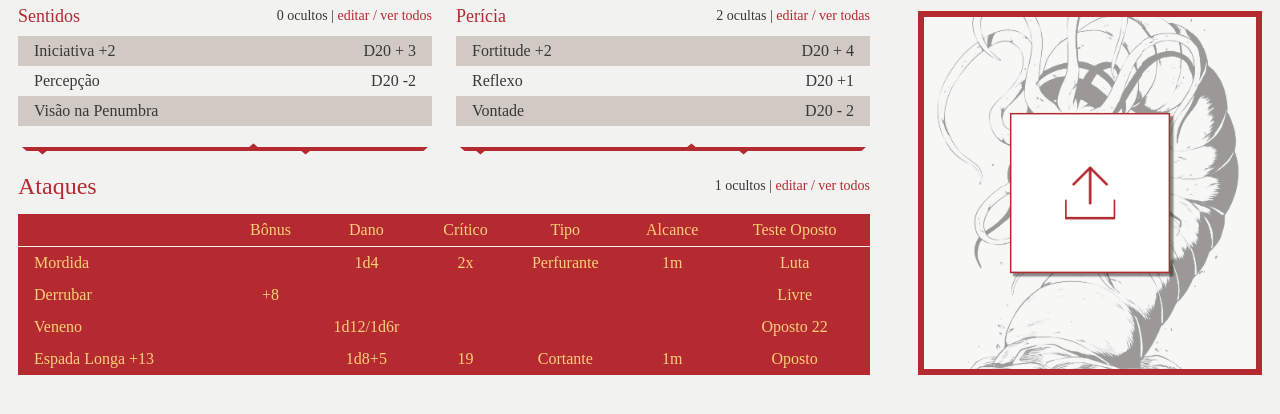
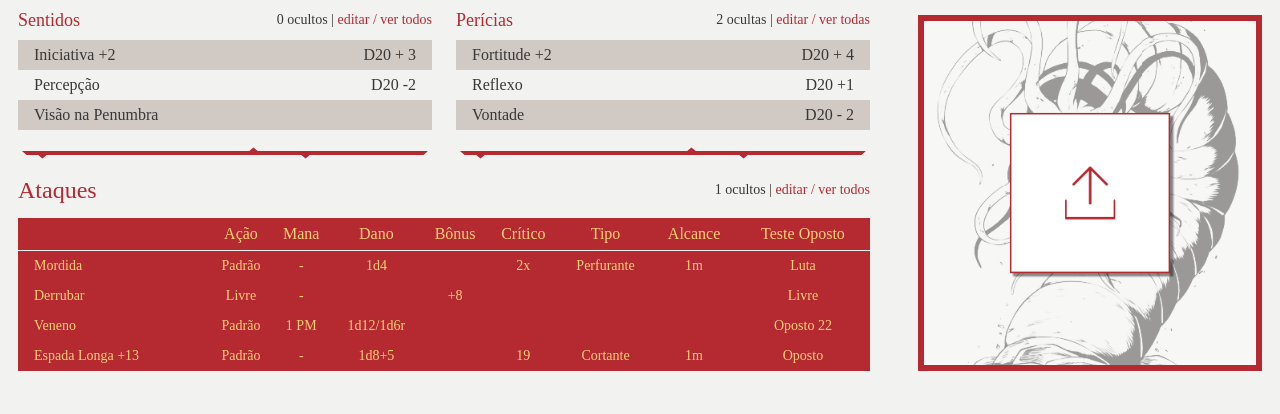
Before and after one commit to bolognini/helladarion-codex, a Gatsby site: page /Sheet in a window 1280 px wide. Shown: the part 366-780 px from the top of the page. Built offline with nearby package versions, Linux system fonts and the light colour scheme; Gatsby itself is replaced by a stand-in of ours; a web font is replaced by a local one.

Commit message:
feat: add mana cost and action for attacks

```diff
--- a/src/components/Attacks/Attacks.js
+++ b/src/components/Attacks/Attacks.js
@@ -36,8 +36,10 @@ export const Attacks = ({ attacksList, setModalType, openModal }) => {
             return (
               <tr key={`attackName-${index}`}>
                 <td id={`attackName-${index}`}>{attack.attackName}</td>
+                <td id={`attackAction-${index}`}>{attack.action}</td>
+                <td id={`attackManaCost-${index}`}>{attack.manaCost}</td>
+                <td id={`attackDamage-${index}`}>{attack.damage}</td>
                 <td id={`attackBonus-${index}`}>{attack.bonus}</td>
-                <td id={`attackDamage-${index}`}>{attack.damage}</td>
                 <td id={`attackCritic-${index}`}>{attack.critic}</td>
                 <td id={`attackType-${index}`}>{attack.attType}</td>
                 <td id={`attackRange-${index}`}>{attack.range}</td>
--- a/src/components/Attacks/Attacks.style.js
+++ b/src/components/Attacks/Attacks.style.js
@@ -21,6 +21,10 @@ export const Table = styled.table`
 
   thead {
     border-bottom: 1px solid var(--grey);
+
+    th {
+      font-size: 16px;
+    }
   }
 
   td:first-child {
@@ -33,6 +37,7 @@ export const Table = styled.table`
   td {
     text-align: center;
     padding: 8px 0;
+    font-size: 14px;
   }
 `
 
--- a/src/components/Attacks/constants.js
+++ b/src/components/Attacks/constants.js
@@ -1,7 +1,9 @@
 export const tableHeaders = [
   '',
+  'Ação',
+  'Mana',
+  'Dano',
   'Bônus',
-  'Dano',
   'Crítico',
   'Tipo',
   'Alcance',
--- a/src/components/HiddenAbilities/HiddenAbilities.hooks.js
+++ b/src/components/HiddenAbilities/HiddenAbilities.hooks.js
@@ -35,7 +35,7 @@ export const useHiddenAbilities = ({ type, id, monsterData }) => {
       setTypeKeys({
         localStorageKey: 'Perícia',
         newName: '[Nova Perícia]',
-        title: '— Todas as Perícia —',
+        title: '— Todas as Perícias —',
         buttonText: 'Nova Perícia'
       })
     }
--- a/src/components/HiddenAttacks/HiddenAttacks.hooks.js
+++ b/src/components/HiddenAttacks/HiddenAttacks.hooks.js
@@ -4,8 +4,10 @@ export const useHiddenAttacks = ({ id, monsterData }) => {
   const [list, setList] = useState([])
   const tableHeaders = [
     '',
+    'Ação',
+    'Mana',
+    'Dano',
     'Bônus',
-    'Dano',
     'Crítico',
     'Tipo',
     'Alcance',
@@ -15,6 +17,8 @@ export const useHiddenAttacks = ({ id, monsterData }) => {
   const onSaveAttacks = () => {
     const updatedAttacks = list.reduce((acc, cur, index) => {
       const name = localStorage.getItem(`${id}-attackName-${index}`)
+      const action = localStorage.getItem(`${id}-attackAction-${index}`)
+      const manaCost = localStorage.getItem(`${id}-attackManaCost-${index}`)
       const damage = localStorage.getItem(`${id}-attackDamage-${index}`)
       const bonus = localStorage.getItem(`${id}-attackBonus-${index}`)
       const test = localStorage.getItem(`${id}-attackTest-${index}`)
@@ -31,6 +35,8 @@ export const useHiddenAttacks = ({ id, monsterData }) => {
         ...acc,
         [index]: {
           attackName: name || cur.attackName,
+          action: action || cur.attackAction,
+          manaCost: manaCost || cur.attackManaCost,
           damage: damage || cur.damage,
           bonus: bonus || cur.bonus,
           test: test || cur.test,
--- a/src/components/HiddenAttacks/HiddenAttacks.js
+++ b/src/components/HiddenAttacks/HiddenAttacks.js
@@ -49,6 +49,18 @@ export const HiddenAttacks = ({ monsterData, closeModal, onGetData }) => {
                 />
                 <Editable
                   as='td'
+                  id={`attackAction-${index}`}
+                  text={localStorage.getItem(`${id}-attackAction-${index}`) || attack.action}
+                  maxLength={12}
+                />
+                <Editable
+                  as='td'
+                  id={`attackManaCost-${index}`}
+                  text={localStorage.getItem(`${id}-attackName-${index}`) || attack.manaCost}
+                  maxLength={5}
+                />
+                <Editable
+                  as='td'
                   id={`attackBonus-${index}`}
                   text={localStorage.getItem(`${id}-attackBonus-${index}`) || attack.bonus}
                   maxLength={9}
--- a/src/components/HiddenAttacks/HiddenAttacks.style.js
+++ b/src/components/HiddenAttacks/HiddenAttacks.style.js
@@ -1,7 +1,7 @@
 import styled from 'styled-components'
 
 export const Container = styled.div`
-  width: 600px;
+  width: 900px;
   height: 350px;
 
   h2 {
@@ -37,7 +37,7 @@ export const Table = styled.table`
 
   tr {
     display: grid;
-    grid-template-columns: 2fr repeat(6, 1fr);
+    grid-template-columns: 2fr repeat(8, 1fr);
     padding-right: 16px;
   }
 
--- a/src/components/Sheet/Sheet.js
+++ b/src/components/Sheet/Sheet.js
@@ -97,7 +97,7 @@ export const Sheet = () => {
                     setModalType={setModalType}
                   />
                   <Abilities
-                    title='Perícia'
+                    title='Perícias'
                     modalType='skills'
                     abilitiesList={monsterData.skills}
                     openModal={openModal}
--- a/src/components/Sheet/Sheet.mock.js
+++ b/src/components/Sheet/Sheet.mock.js
@@ -87,7 +87,9 @@ export const SHEET_DATA = {
       critic: '2x',
       attType: 'Perfurante',
       range: '1m',
-      test: 'Luta'
+      test: 'Luta',
+      action: 'Padrão',
+      manaCost: '-'
     },
     {
       attackName: 'Derrubar',
@@ -96,7 +98,9 @@ export const SHEET_DATA = {
       critic: '',
       attType: '',
       range: '',
-      test: 'Livre'
+      test: 'Livre',
+      action: 'Livre',
+      manaCost: '-'
     },
     {
       attackName: 'Veneno',
@@ -105,7 +109,9 @@ export const SHEET_DATA = {
       critic: '',
       attType: '',
       range: '',
-      test: 'Oposto 22'
+      test: 'Oposto 22',
+      action: 'Padrão',
+      manaCost: '1 PM'
     },
     {
       attackName: 'Espada Longa +13',
@@ -114,7 +120,9 @@ export const SHEET_DATA = {
       critic: '19',
       attType: 'Cortante',
       range: '1m',
-      test: 'Oposto'
+      test: 'Oposto',
+      action: 'Padrão',
+      manaCost: '-'
     },
     {
       attackName: 'Arroto Gelado',
@@ -123,7 +131,9 @@ export const SHEET_DATA = {
       critic: '',
       attType: 'Frio',
       range: '',
-      test: 'Oposto'
+      test: 'Oposto',
+      action: 'Padrão',
+      manaCost: '3 PM'
     }
   ]
 }
```
